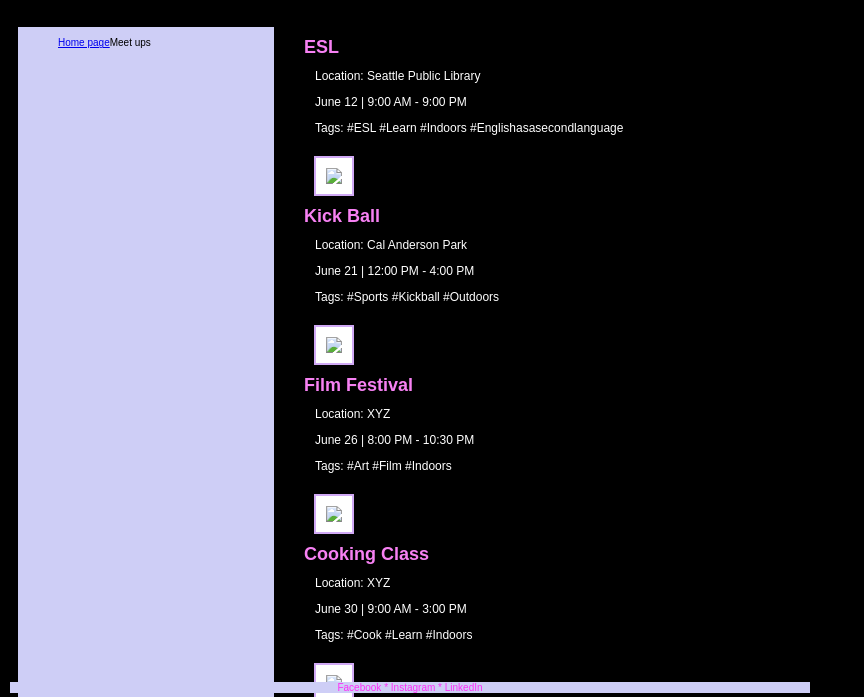
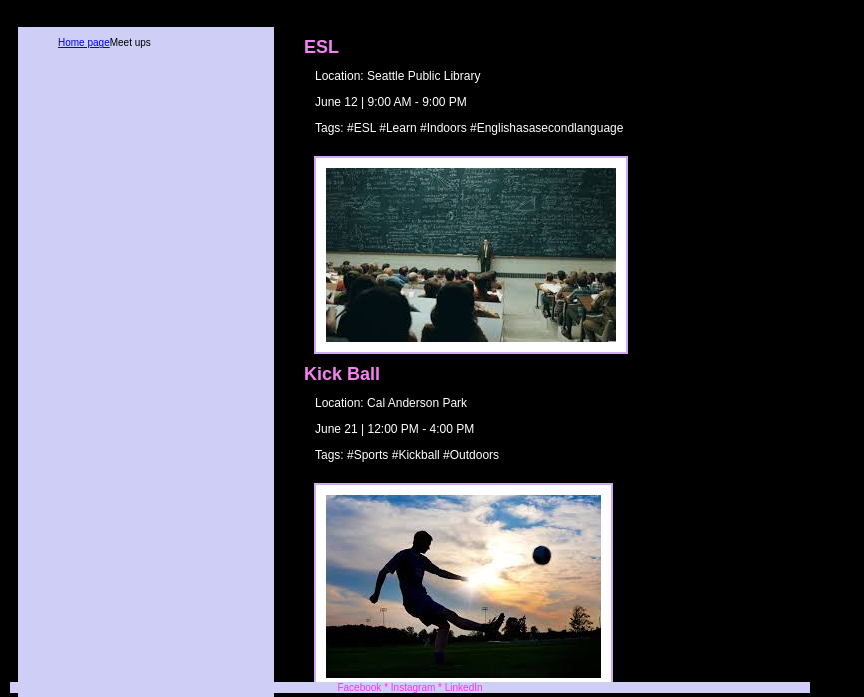
Before and after one commit to classyjoes04/classyjoes04.github.io, a plain HTML site: page meetup.html in a window 1280 px wide. Shown: the part 97-794 px from the top of the page, without its empty margins (0-864 px from the left). Drawn offline with Linux system fonts and the light colour scheme.

Commit message:
initial commit

```diff
--- a/meetup.html
+++ b/meetup.html
@@ -30,7 +30,7 @@
                    <P>Location: Seattle Public Library</P>
                    <P>June 12 | 9:00 AM - 9:00 PM</P>
                    <p>Tags: #ESL #Learn #Indoors #Englishasasecondlanguage</p>
-                   <img src="images/class.jpg"/>
+                   <img src="class.jpg"/>
                     </article>
 
             <article>
@@ -38,7 +38,7 @@
               <p> Location: Cal Anderson Park</p>
               <p>June 21 | 12:00 PM - 4:00 PM </p>
               <p>Tags: #Sports #Kickball #Outdoors</p>
-              <img src="images/images.jpg"/>
+              <img src="images.jpg"/>
             </article>
 
     <article>
@@ -46,7 +46,7 @@
         <p>Location: XYZ</p>
         <p>June 26 | 8:00 PM - 10:30 PM</p>
         <p>Tags: #Art #Film #Indoors</p>
-        <img src="images/film.jpg"/>
+        <img src="film.jpg"/>
     </article>
 
     <article>
@@ -54,7 +54,7 @@
         <P>Location: XYZ</P>
         <P>June 30 | 9:00 AM - 3:00 PM</P>
         <p>Tags: #Cook #Learn #Indoors</p>
-        <img src="images/cook.jpg"/>
+        <img src="cook.jpg"/>
     </article>
 <!-- </section>    -->
 
```
